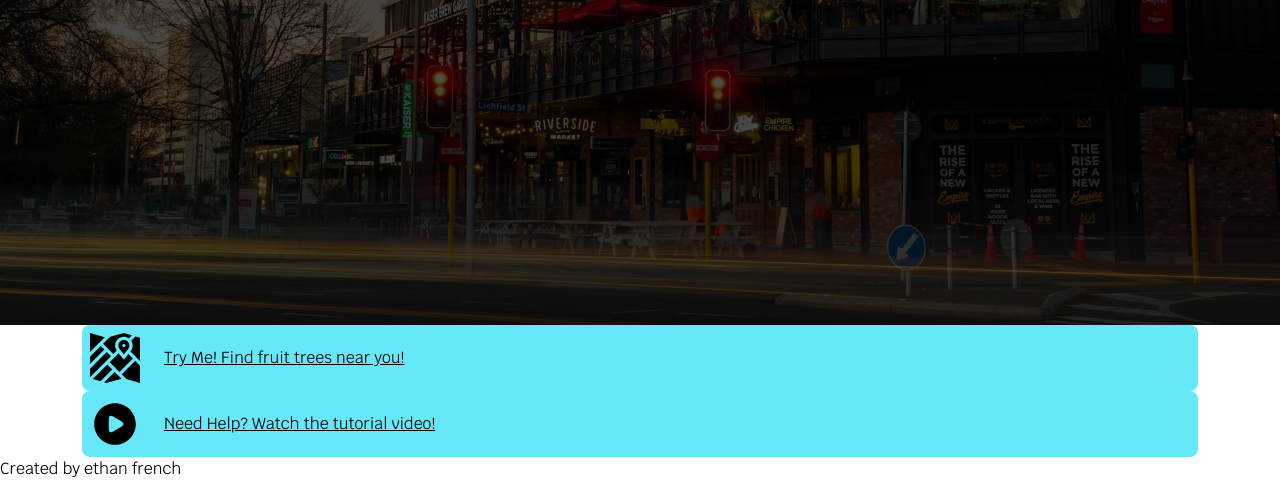
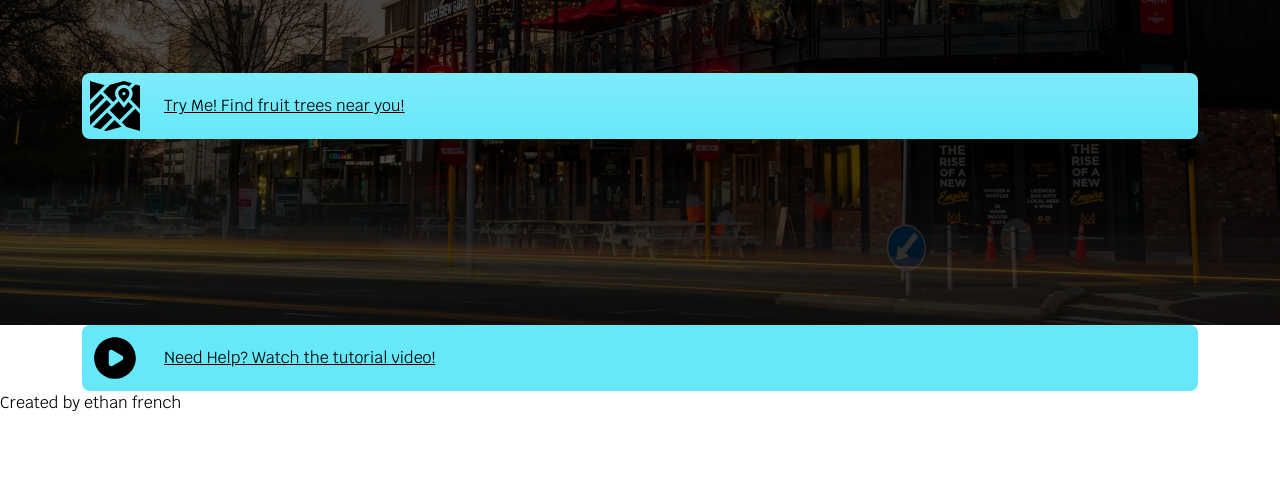
Before and after one commit to EthanGJFrench/fruitforager-iteration-2-prototype-bcde213, a website: page pages/home.html in a window 1280 px wide. Shown: the part 495-976 px from the top of the page. After the commit the page ends 910 px from the top, so only its background shows below. Drawn offline with nearby package versions, Linux system fonts and the light colour scheme; a web font is replaced by a local one.

Commit message:
Hero section finsihed

```diff
--- a/pages/home.html
+++ b/pages/home.html
@@ -48,22 +48,22 @@
                 </div>
             </div>
             <!-- Text overlay -->
-            <section class="hero-overlay">
+            <section class="d-flex flex-column hero-overlay justify-content-evenly">
                 <div class="container">
                     <h1>Welcome to FruitForager</h1>
                     <p>FruitForager is an interactive map-based app that helps you discover publicly available fruit trees in Christchurch,making it easy to find fresh, free produce in the Garden City.</p>
                 </div>
+                <section class="container">
+                    <a href="/pages/map.html" class="d-flex align-items-center justify-content-left gap-4 p-2 bg-secondary bg-gradient rounded-3">
+                        <img src="/assets/svgs/street-map-svgrepo-com.svg" alt="map">
+                        <p class="m-0">Try Me! Find fruit trees near you!</p>
+                    </a>
+                </section>
             </section>
         </div>
     </section>
 
     <!-- Link section -->
-    <section class="container">
-        <a href="/pages/map.html" class="d-flex align-items-center justify-content-left gap-4 p-2 bg-secondary rounded-3">
-            <img src="/assets/svgs/street-map-svgrepo-com.svg" alt="map">
-            <p class="m-0">Try Me! Find fruit trees near you!</p>
-        </a>
-    </section>
 
     <!-- Link section -->
     <section class="container">
```
